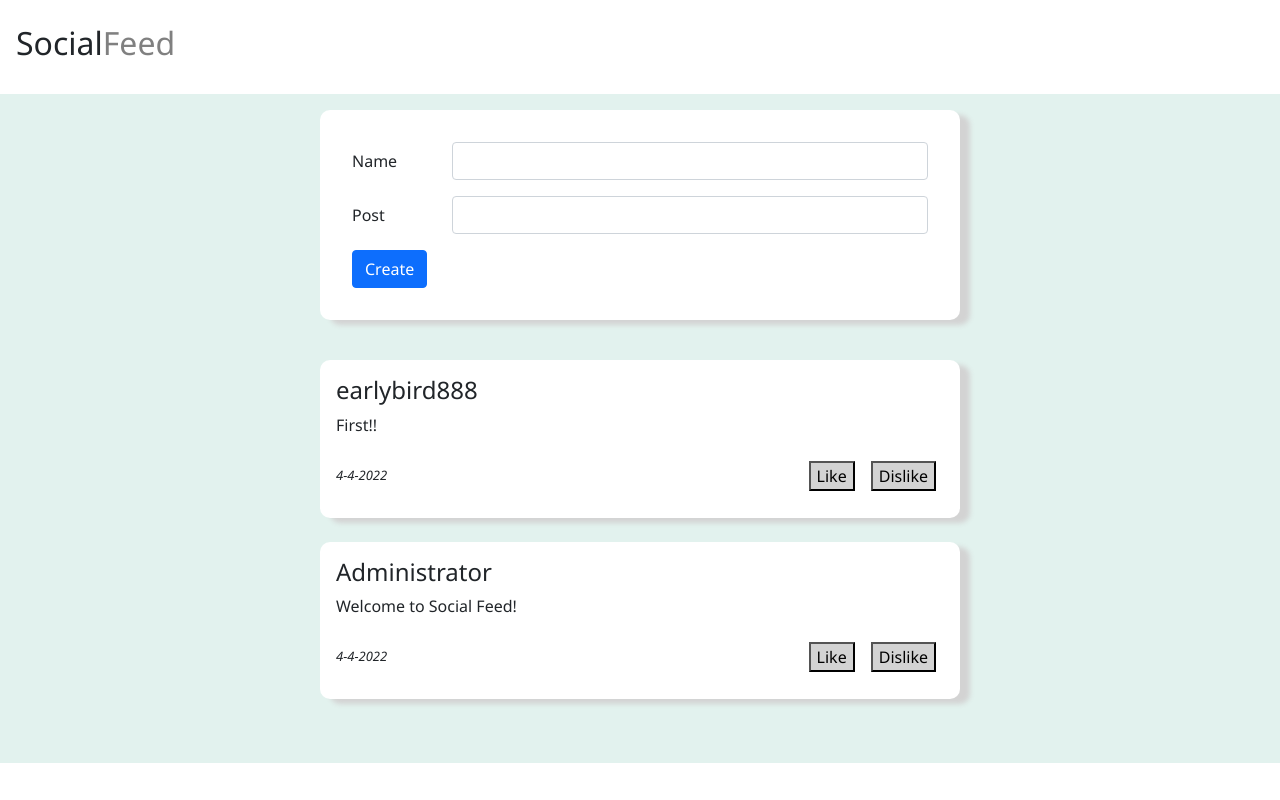
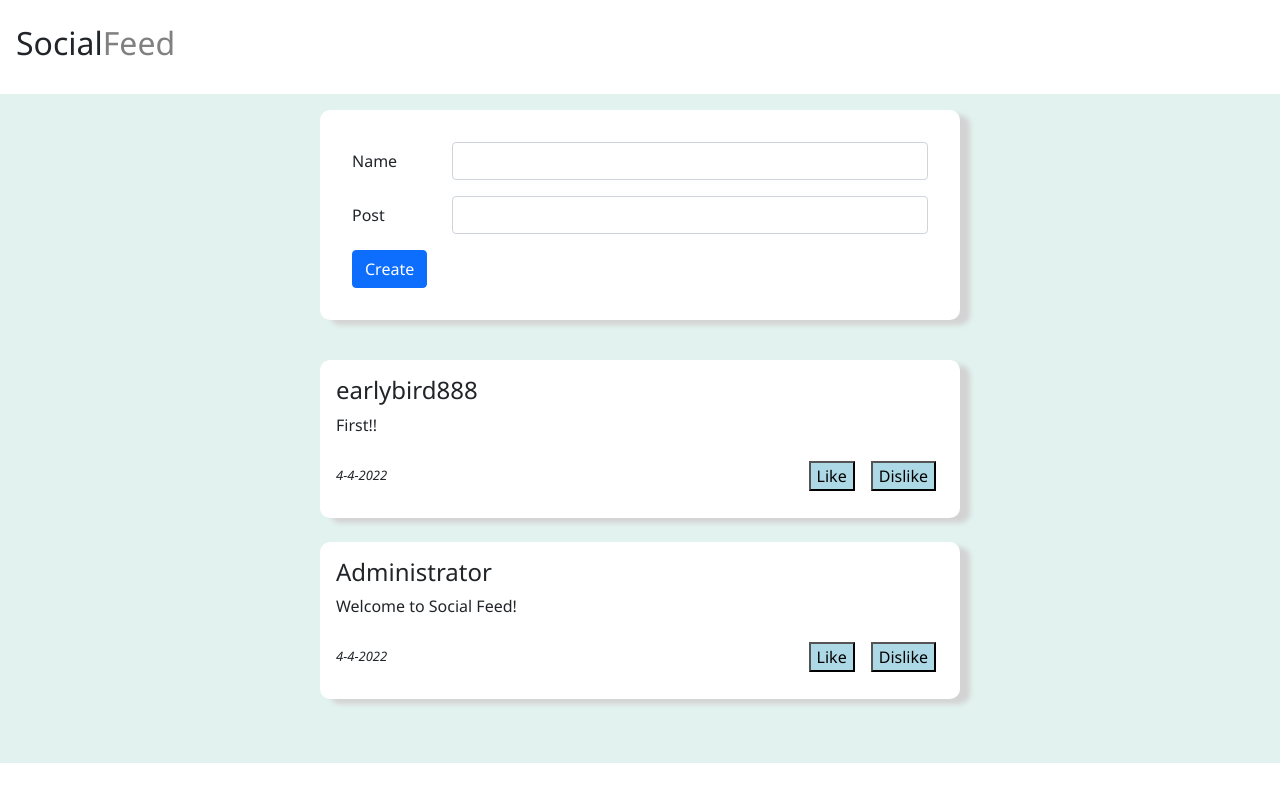
Before and after one commit to tjdanielson/social_feed, a React (Create React App) app: page / in a window 1280 px wide. Built offline with nearby package versions, Linux system fonts and the light colour scheme.

Commit message:
Worked through issue where likes/dislikes were not sticking with their original post. Refactored soem functions to be arrow functions. Passed events through clicks.

```diff
--- a/src/App.js
+++ b/src/App.js
@@ -27,9 +27,9 @@ function App() {
   const current = new Date();
   const date = `${current.getMonth()+1}-${current.getDate()}-${current.getFullYear()}`
 
-  function addNewPost(post) {
+  const addNewPost=(post)=> {
     post.date = date;
-    let tempPosts = [post, ...posts];
+    let tempPosts = [...posts, post];
     setPosts(tempPosts);
   }
 
--- a/src/Components/CreatePost/CreatePost.jsx
+++ b/src/Components/CreatePost/CreatePost.jsx
@@ -5,7 +5,7 @@ const CreatePost = (props) => {
     const [name, setName] = useState('');
     const [post, setPost] = useState('');
 
-    function handleSubmit(event) {
+    const handleSubmit=(event) =>{
         event.preventDefault();
         let newPost = {
             name: name,
@@ -17,7 +17,7 @@ const CreatePost = (props) => {
     }
 
     return (
-        <form onSubmit={handleSubmit}>
+        <form onSubmit={e=>handleSubmit(e)}>
             <div className="form-container">
                 <div className="form-group row">
                     <label className="col-sm-2 col-form-label">Name</label>
--- a/src/Components/DisplayPosts/DisplayPosts.jsx
+++ b/src/Components/DisplayPosts/DisplayPosts.jsx
@@ -1,16 +1,17 @@
-import React from 'react';
+import React, {useState} from 'react';
 import Post from '../Post/Post';
 import LikeDislikePost from '../LikeDislikePost/LikeDislikePost';
 
 const DisplayPosts = (props) => {
+
+
     return (
-        props.posts.map((post) =>
-            <div>
-                <Post post={post}/>
-            </div>
-
+        props.posts.map((post, i) =>
+        <div key={i}>
+            <Post post={post}/>
+        </div>
         )
-     );
+     )
 }
 
 export default DisplayPosts;
--- a/src/Components/LikeDislikePost/LikeDislikePost.css
+++ b/src/Components/LikeDislikePost/LikeDislikePost.css
@@ -1,5 +1,5 @@
 .inactive{
-    background-color: lightgray;
+    background-color: lightblue;
 }
 
 .like-active{
--- a/src/Components/LikeDislikePost/LikeDislikePost.jsx
+++ b/src/Components/LikeDislikePost/LikeDislikePost.jsx
@@ -1,80 +1,64 @@
 import React, {useState, useEffect} from 'react';
+import DisplayPosts from '../DisplayPosts/DisplayPosts';
 import './LikeDislikePost.css'
 
 const LikeDislikePost = (props) => {
 
     const [likeActive, setLikeActive] = useState(false);
+    const [dislikeActive, setDislikeActive] = useState(false);
 
     const [likeButtonClass, setLikeButtonClass] = useState('inactive');
     const [dislikeButtonClass, setDislikeButtonClass] = useState('inactive');
 
-    function handleLikeClick() {
-        if(props.post.like === false){
-            props.post.like = true;
+
+    const handleLikeClick = () => {
+        if (likeActive) {
+            setLikeActive(false);
+        } else {
             setLikeActive(true);
-            props.post.dislike = false;
+            setDislikeActive(false)
+        }
+    }
+
+    const handleDislikeClick = () => {
+        if (dislikeActive) {
+            setDislikeActive(false);
         } else {
-            props.post.like = false;
+            setDislikeActive(true);
             setLikeActive(false);
         }
     }
 
-    function handleDislikeClick() {
-        if(props.post.dislike === false){
-            props.post.dislike = true;
-            props.post.like = false;
-        } else {
-            props.post.dislike = false;
-        }
-    }
-
     useEffect(() => {
-        if(props.post.like === false){
+        if(likeActive === true){
+            setLikeButtonClass('like-active')
+            console.log('useeffect - like active')
+        } else if(likeActive === false) {
             setLikeButtonClass('inactive')
-        } else {
-            setLikeButtonClass('active')
+            console.log('useeffect - like inactive')
         }
     }, [likeActive])
 
     useEffect(() => {
-        if(props.post.dislike === false){
+        if(dislikeActive === false){
             setDislikeButtonClass('inactive')
+            console.log('useeffect - dislike inactive')
         } else {
-            setDislikeButtonClass('active')
+            setDislikeButtonClass('dislike-active')
+            console.log('useeffect - dislike active')
         }
-    }, [props.post.dislike])
-
-    debugger;
-
-    // function handleLikeClick(){
-    //     if(likeButtonClass === 'inactive'){
-    //         setLikeButtonClass('like-active')
-    //         setDislikeButtonClass('inactive')
-    //     } else {
-    //         setLikeButtonClass('inactive')
-    //     }
-    // }
-
-    // function handleDislikeClick(){
-    //     if(dislikeButtonClass === 'inactive'){
-    //         setDislikeButtonClass('dislike-active')
-    //         setLikeButtonClass('inactive')
-    //     } else {
-    //         setDislikeButtonClass('inactive')
-    //     }
-    // }
+    }, [dislikeActive])
 
 
     return (
         <div className="button-wrapper">
             <div className='button-img'>
-                <button className={likeButtonClass} onClick={handleLikeClick}>Like</button>
+                <button className={likeButtonClass} onClick={(e)=>handleLikeClick(e)}>Like</button>
             </div>
             <div>
-                <button className={dislikeButtonClass} onClick={handleDislikeClick}>Dislike</button>
+                <button className={dislikeButtonClass} onClick={(e)=>handleDislikeClick(e)}>Dislike</button>
             </div>
         </div>
-
     )
 }
 
--- a/src/Components/Post/Post.jsx
+++ b/src/Components/Post/Post.jsx
@@ -13,11 +13,10 @@ const Post = (props) => {
                 <div className='date'>
                     <p>{props.post.date}</p>
                 </div>
-                <LikeDislikePost post={props.post}/>
+            <LikeDislikePost post={props.post}  />
             </div>
         </div>
      );
-
 }
 
 export default Post;
```
